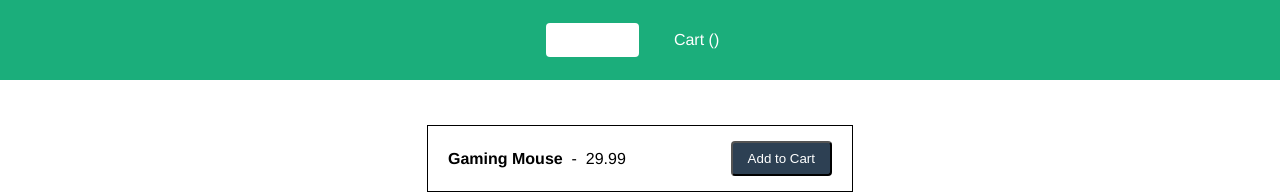
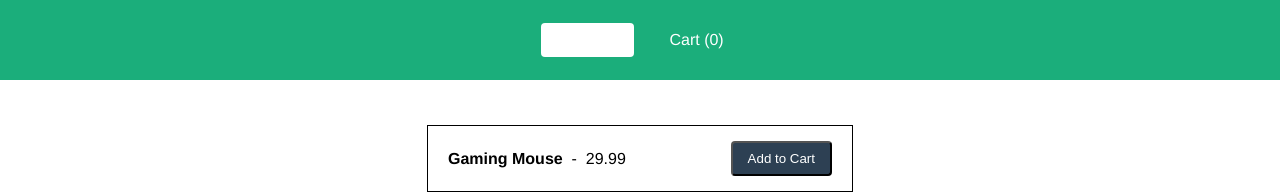
Before and after one commit to btoaelbore/coding-assignment, a Vue app in the folder shopee-cart/: page / in a window 1280 px wide. Shown: the top 194 px of the page. Built offline with nearby package versions, Linux system fonts and the light colour scheme; the HTML template or start-up script is replaced by a standard one.

Commit message:
added id to products, set up store for cart

```diff
--- a/shopee-cart/src/components/NavigationBar.vue
+++ b/shopee-cart/src/components/NavigationBar.vue
@@ -1,14 +1,18 @@
 <template>
   <div class="navigation-bar">
     <router-link to="/">Products</router-link>
-    <router-link to="/cart">Cart ()</router-link>
+    <router-link to="/cart">Cart ({{ totalItem }})</router-link>
   </div>
   <router-view />
 </template>
 
 <script>
+import { mapGetters } from 'vuex';
 export default {
   name: 'NavigationBar',
+  computed: {
+    ...mapGetters('cart', ['totalItem']),
+  },
 }
 </script>
 
--- a/shopee-cart/src/Constants/Products.js
+++ b/shopee-cart/src/mock-data/Products.js
@@ -1,23 +1,27 @@
 export const PRODUCTS = [
     {
+        id: 1,
         name: 'Gaming Mouse',
         description: 'compoture accessories and peripherals',
         price: 29.99,
         stock: 10,
     },
     {
+        id: 2,
         name: 'Harry Potter 3',
         description: 'book',
         price: 9.99,
         stock: 5
     },
     {
+        id: 3,
         name: 'Coca-cola',
         description: 'drink',
         price: 1.50,
         stock: 25
     },
     {
+        id: 4,
         name: 'Orange',
         description: 'fruit',
         price: 0.70,
--- a/shopee-cart/src/pages/Product.vue
+++ b/shopee-cart/src/pages/Product.vue
@@ -10,7 +10,7 @@
 
 <script>
 import ProductList from '../components/ProductList.vue';
-import { PRODUCTS } from '../Constants/Products.js';
+import { PRODUCTS } from '../mock-data/Products.js';
 import { mapActions, mapGetters } from 'vuex';
 
 export default {
--- a/shopee-cart/src/store/index.js
+++ b/shopee-cart/src/store/index.js
@@ -1,8 +1,10 @@
 import { createStore } from 'vuex'
 import product from'./modules/Product';
+import cart from './modules/Cart';
 
 export default createStore({
   modules: {
     product,
+    cart
   }
 });
--- /dev/null
+++ b/shopee-cart/src/store/modules/Cart/getters.js
@@ -0,0 +1,4 @@
+export default {
+    items: state => state.items,
+    totalItem: state => state.totalItem,
+};
--- /dev/null
+++ b/shopee-cart/src/store/modules/Cart/index.js
@@ -0,0 +1,12 @@
+import state from './state';
+import mutations from './mutations';
+import actions from './actions';
+import getters from './getters';
+
+export default {
+    namespaced: true,
+    state,
+    actions,
+    mutations,
+    getters
+};
--- /dev/null
+++ b/shopee-cart/src/store/modules/Cart/state.js
@@ -0,0 +1,7 @@
+export default ({
+    items = [],
+    totalItem = 0
+} = {}) => ({
+    items,
+    totalItem,
+});
```
Also changed, not shown: shopee-cart/src/store/modules/Cart/actions.js (added), shopee-cart/src/store/modules/Cart/mutations.js (added).
